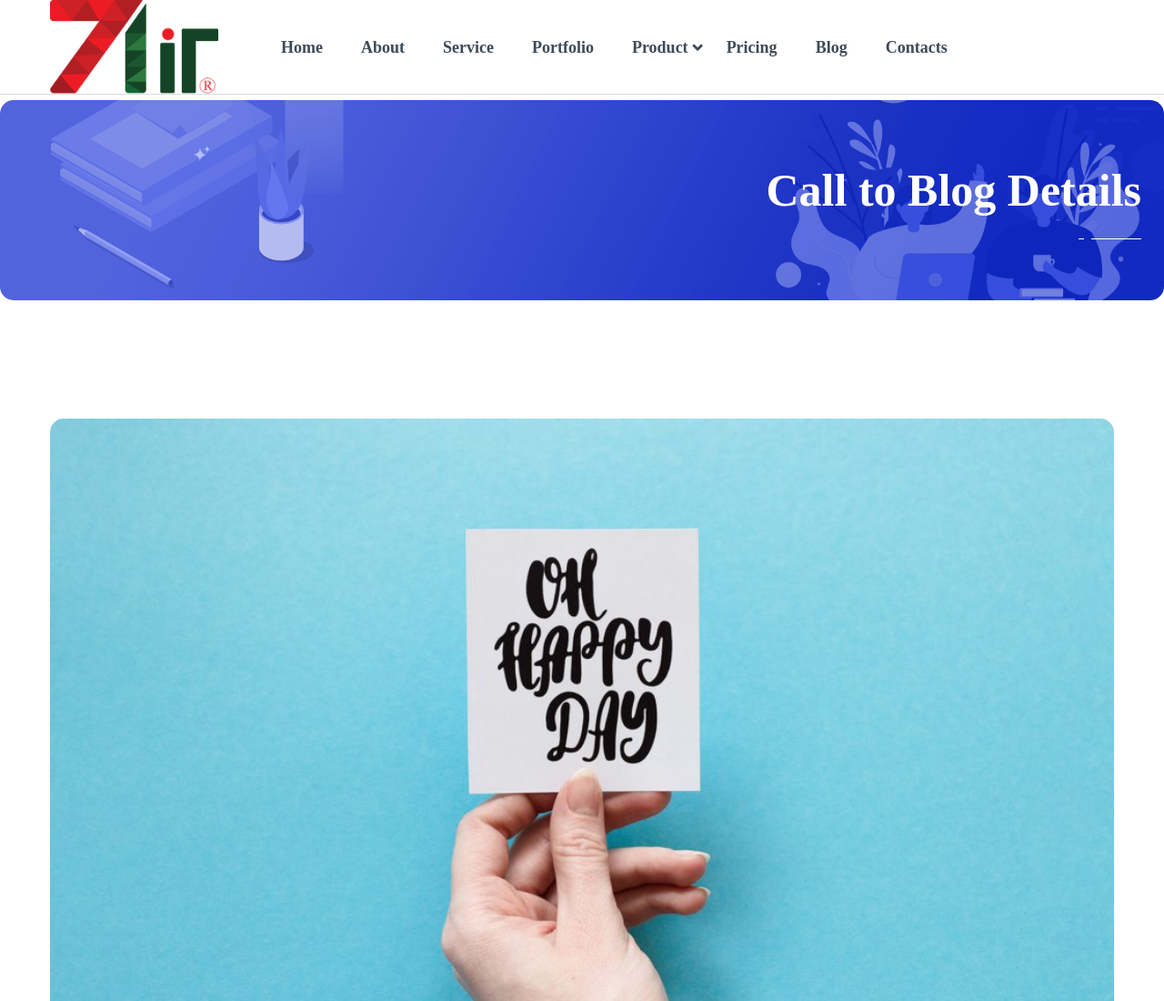
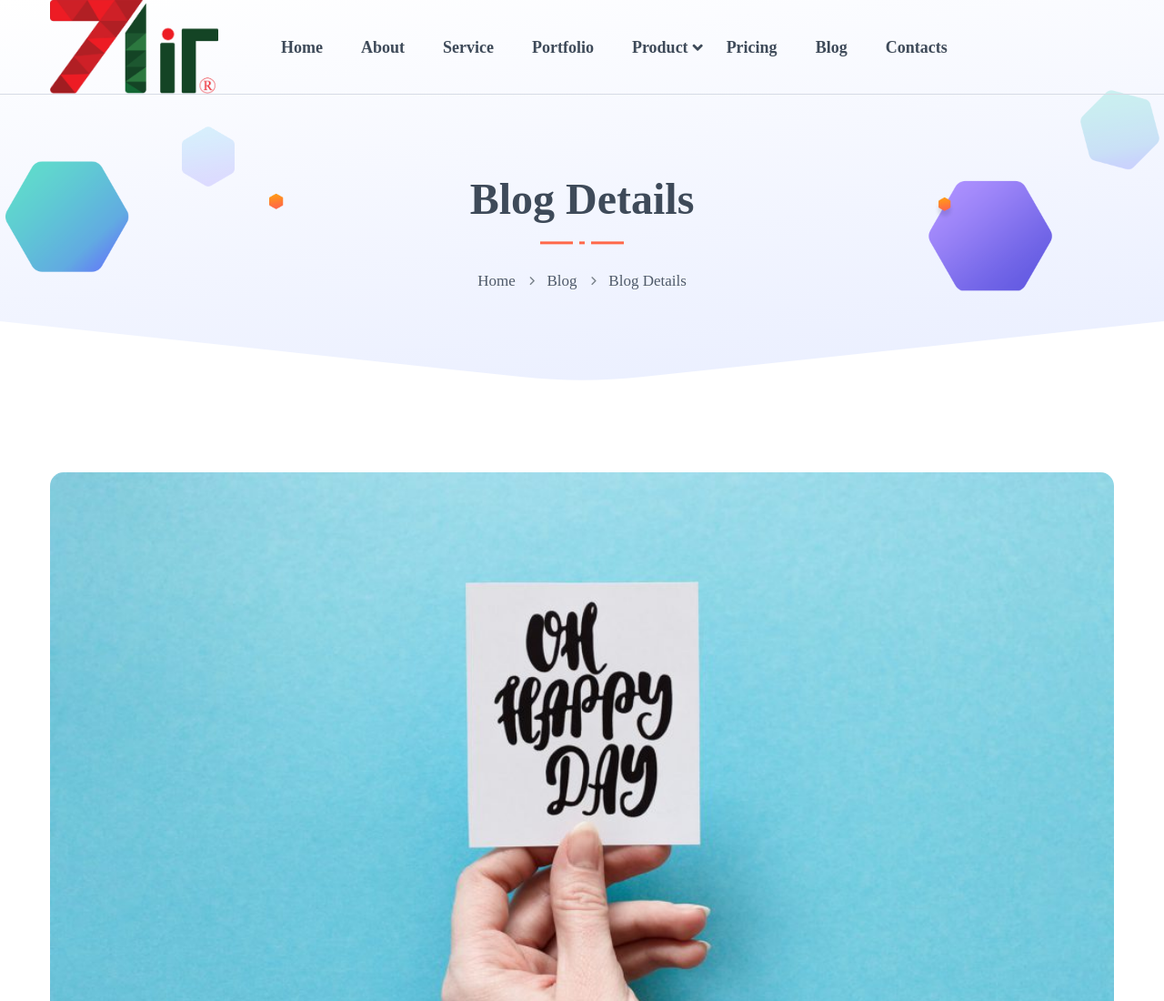
Before and after one commit to ShafayetZim/ekattorit_website, a plain HTML site: page blog-detail.html in a window 1280 px wide. Shown: the top 1100 px of the page at 91% size. Drawn offline with nearby package versions, Linux system fonts and the light colour scheme.

Commit message:
banner removed, page title added

```diff
--- a/blog-detail.html
+++ b/blog-detail.html
@@ -134,28 +134,19 @@
     </div><!-- Responsive Header -->
     <section>
         <div class="w-100 position-relative">
-            <div class="">
-                <div class="bg-color25 mt-110 mb-70 w-100"></div>
-                <div class="content-wrap position-relative w-100">
-                    <div class="banners-wrap position-relative w-100">
-                        <div class="row mrg30">
-
-                            <div class="col-md-12 col-sm-12 col-lg-12">
-                                <div class="banner-box bannerstyle4 brd-rd15 justify-content-between d-flex flex-wrap align-items-center overflow-hidden position-relative w-100" style="background-image: url(assets/images/bg-9.png);">
-                                    <div class="banner-info text-white text-md-end order-md-1">
-                                        <h2 class="mb-0">Call to Blog Details <i class="btm-ln bg-white"></i></h2>
-
-                                    </div>
-                                    <div class="banner-btn">
-
-                                    </div>
-                                </div>
-                            </div>
-
-                        </div>
-                    </div><!-- Banners Wrap -->
+            <div class="pg-title-wrap pt-190 pb-80 position-relative w-100 mouse_anim scroll_anim">
+                <img data-depth="0.80" class="pg-ttl-shp-img img-fluid position-absolute" src="assets/images/ttl-bg-shp.png" alt="Title Background Shape" height="329" width="1920">
+                <div class="container">
+                    <div class="pg-title-inner text-center position-relative w-100">
+                        <h1>Blog Details <i class="btm-ln v2 bg-color9"></i></h1>
+                        <ol class="breadcrumb d-inline-flex justify-content-center align-items-center flex-wrap">
+                            <li class="breadcrumb-item"><a href="index.html" title="Home">Home</a></li>
+                            <li class="breadcrumb-item"><a href="blog-right-sidebar.html" title="Home">Blog</a></li>
+                            <li class="breadcrumb-item active">Blog Details</li>
+                        </ol>
+                    </div>
                 </div>
-            </div>
+            </div><!-- Page Title Wrap -->
         </div>
     </section>
     <section>
```
Also changed, not shown: about.html (+11 -21 lines), blog-right-sidebar.html (+11 -21 lines), contact.html (+11 -21 lines), portfolio-masonry-filters.html (+11 -21 lines), pricing-table.html (+11 -21 lines), service.html (+11 -21 lines).
